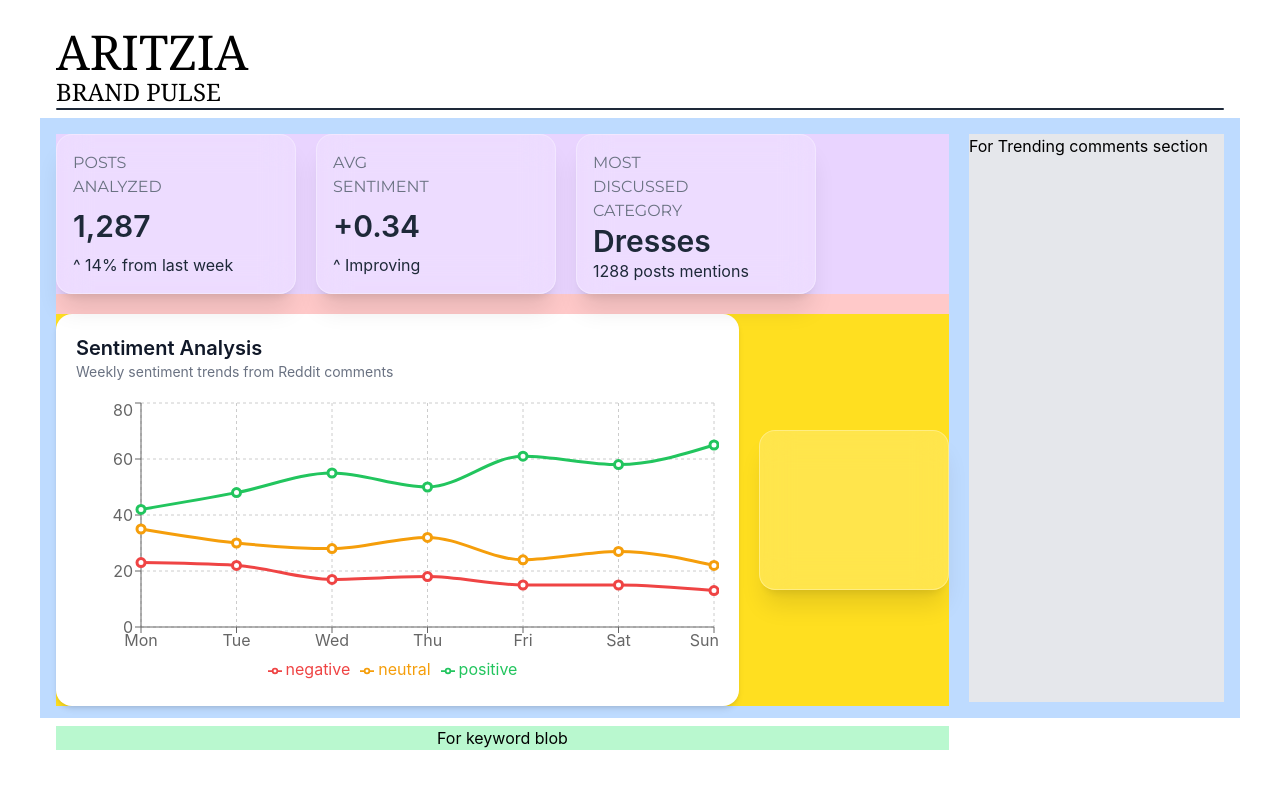
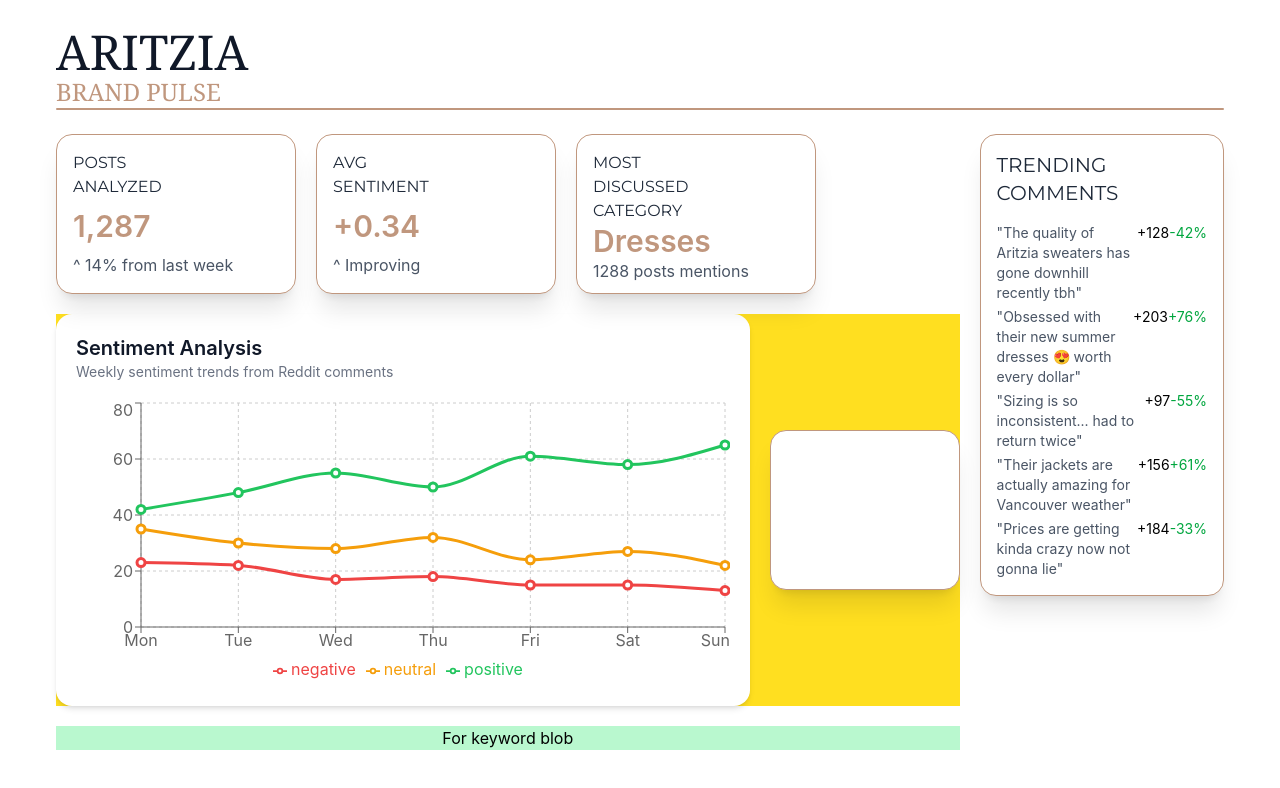
Before and after one commit to dvirdi01/Brand-Pulse-Dashboard, a React (Vite) app: page / in a window 1280 px wide. Shown: the top 788 px of the page. Built offline with nearby package versions, Linux system fonts and the light colour scheme.

Commit message:
made mock trending comments components

```diff
--- a/src/components/KPICard.jsx
+++ b/src/components/KPICard.jsx
@@ -1,16 +1,22 @@
 import React from 'react';
 
-export default function KPICard({metric, value, change}) {
+export default function KPICard({metric, value, change, theme}) {
   return (
     <>
-    <div className="group relative text-start bg-white/20  backdrop-blur-lg border border-white/30 shadow-xl h-40 w-60 max-w-lg flex flex-col justify-between hover:scale-105 rounded-2xl p-4 transition-transform duration-300 overflow-hidden">
-        <div className="flex text-md w-20 font-[Montserrat] text-gray-500">
+    <div  className="group relative text-start backdrop-blur-lg border shadow-xl h-40 w-60 max-w-lg flex flex-col justify-between hover:scale-105 rounded-2xl p-4 transition-transform duration-300 overflow-hidden"
+      style={{
+        backgroundColor: theme?.secondary_color,
+        borderColor: theme?.tertiary_color,
+      }}>
+        <div className="flex text-md w-20 font-[Montserrat] text-gray-800">
             {metric}
         </div>
-        <div className='text-3xl text-gray-800 font-semibold'>
+        <div className='text-3xl font-semibold' style={{
+            color: theme?.tertiary_color,
+        }}>
             {value}
         </div>
-        <div className="text-gray-800">
+        <div className="text-gray-600">
             {change}
         </div>
     </div>
--- /dev/null
+++ b/src/components/TrendingCommentsCard.jsx
@@ -0,0 +1,75 @@
+import React from 'react';
+
+
+const mockTrendingComments = [
+  {
+    id: 1,
+    text: "The quality of Aritzia sweaters has gone downhill recently tbh",
+    sentiment: -0.42,
+    upvotes: 128,
+    category: "Sweaters",
+  },
+  {
+    id: 2,
+    text: "Obsessed with their new summer dresses 😍 worth every dollar",
+    sentiment: 0.76,
+    upvotes: 203,
+    category: "Dresses",
+  },
+  {
+    id: 3,
+    text: "Sizing is so inconsistent... had to return twice",
+    sentiment: -0.55,
+    upvotes: 97,
+    category: "Sizing",
+  },
+  {
+    id: 4,
+    text: "Their jackets are actually amazing for Vancouver weather",
+    sentiment: 0.61,
+    upvotes: 156,
+    category: "Jackets",
+  },
+  {
+    id: 5,
+    text: "Prices are getting kinda crazy now not gonna lie",
+    sentiment: -0.33,
+    upvotes: 184,
+    category: "Pricing",
+  },
+];
+
+export default function TrendingCommentsCard({ theme }) {
+  return (
+    <>
+    <div  className="group relative text-start w-90 backdrop-blur-lg border shadow-xl flex flex-col hover:scale-105 rounded-2xl p-4 transition-transform duration-300 overflow-hidden"
+     style={{
+        backgroundColor: theme?.secondary_color,
+        borderColor: theme?.tertiary_color,
+      }}>
+       <h1 className="text-xl mb-4 font-[Montserrat] text-gray-800">TRENDING COMMENTS</h1>
+       <div className="flex flex-col gap-1">
+        {mockTrendingComments.map((comment) => (
+          <div key={comment.id} className="flex  items-top rounded-lg transition">
+            {/* Comment text */}
+            <div className="w-4/5 text-sm text-gray-600">
+              "{comment.text}"
+            </div>
+
+            {/* Upvotes */}
+            <div className="w-1/5 text-right text-sm">
+              +{comment.upvotes}
+            </div>
+
+            {/* Sentiment */}
+            <div className="w-1/5 text-right text-sm text-green-600">
+              {comment.sentiment > 0 ? '+' : ''}{(comment.sentiment * 100).toFixed(0)}%
+            </div>
+          </div>
+        ))}
+      </div>
+
+    </div>
+    </>
+  );
+}
--- a/src/pages/dashBoardPage.jsx
+++ b/src/pages/dashBoardPage.jsx
@@ -1,5 +1,12 @@
 import KPICard from "../components/KPICard"
 import SentimentAnalysisGraph from "../components/SentimentAnalysisGraph"
+import { brandThemes } from "../utils/Styles";
+import TrendingCommentsCard from "../components/TrendingCommentsCard";
+
+const selectedCompany = "Aritzia";
+const theme = brandThemes.companies[selectedCompany];
+
+
 
 export default function dashBoardPage() {
   return (
@@ -7,36 +14,42 @@
     <div className="mx-10 mt-5 flex flex-col items-center justify-center">
       <div className="py-2 w-full">
         <div className="flex flex-col">
-          <h1 className="text-5xl text-left font-[Noto_Serif] align-middle px-4 items-center">
+          <h1 className="text-5xl text-left font-[Noto_Serif] align-middle px-4 items-center text-gray-900">
             ARITZIA
           </h1>
           <div className="flex justify-between items-center gap-3">
-            <h1 className=" text-2xl text-left w-full justify-items space-between font-[Noto_Serif] align-middle px-4 items-center">
+            <h1 className=" text-2xl text-left w-full justify-items space-between font-[Noto_Serif] align-middle px-4 items-center text-gray-900"
+            style={{
+            color: theme?.tertiary_color,
+          }}>
               BRAND PULSE
             </h1>
           </div>
-          <div className="h-[2px] rounded-full bg-gray-800 mx-4 "></div>
+          <div className="h-[2px] rounded-full mx-4 "  style={{
+            backgroundColor: theme?.tertiary_color,
+          }}>
+          </div>
         </div>
       </div>
 
-      <div className="bg-blue-200 flex w-full h-[600px] gap-5 p-4">
-        <div className="bg-red-200 flex flex-col gap-5 w-350">
-          <div className="w-full bg-purple-200 gap-5 flex ">
-            <KPICard metric="POSTS ANALYZED" value="1,287" change="^ 14% from last week"/>
-             <KPICard metric="AVG SENTIMENT" value="+0.34" change="^ Improving"/>
-              <KPICard metric="MOST DISCUSSED CATEGORY" value="Dresses" change="1288 posts mentions"/>
+      <div className="flex w-full h-[600px] gap-5 p-4 items-start">
+        <div className="flex flex-col gap-5 w-350">
+          <div className="w-full gap-5 flex ">
+            <KPICard metric="POSTS ANALYZED" value="1,287" change="^ 14% from last week"  theme={theme}/>
+             <KPICard metric="AVG SENTIMENT" value="+0.34" change="^ Improving" theme={theme}/>
+              <KPICard metric="MOST DISCUSSED CATEGORY" value="Dresses" change="1288 posts mentions" theme={theme}/>
           </div>
           <div className="w-full bg-yellow-300 gap-5 flex items-center justify-center">
             <SentimentAnalysisGraph/>
-            <KPICard/>
+            <KPICard theme={theme} />
           </div>
           <div className="w-full bg-green-200 flex items-center justify-center">
             For keyword blob
           </div>
           </div>
-          <div className="bg-gray-200 w-100">
-          For Trending comments section
-          </div>
+          {/* <div className="w-90"> */}
+          <TrendingCommentsCard theme={theme}/>
+          {/* </div> */}
       </div>
 
     </div>
--- a/src/utils/Styles.jsx
+++ b/src/utils/Styles.jsx
@@ -3,7 +3,7 @@
     Aritzia: {
       primary_color: "#000000",
       secondary_color: "#ffffff",
-      tertiary_color: "#90674e",
+      tertiary_color: "#c0977e",
       label: "Aritzia",
     },
    Lululemon: {
```
